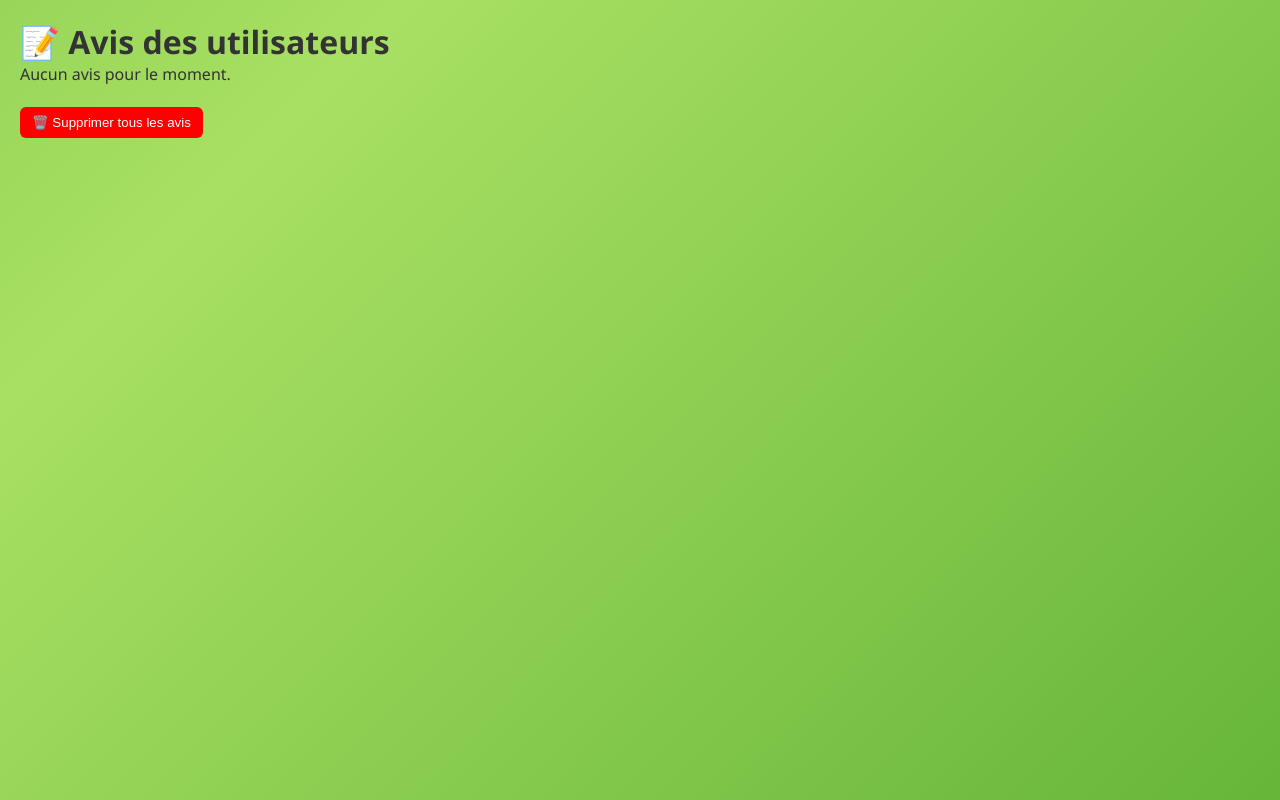
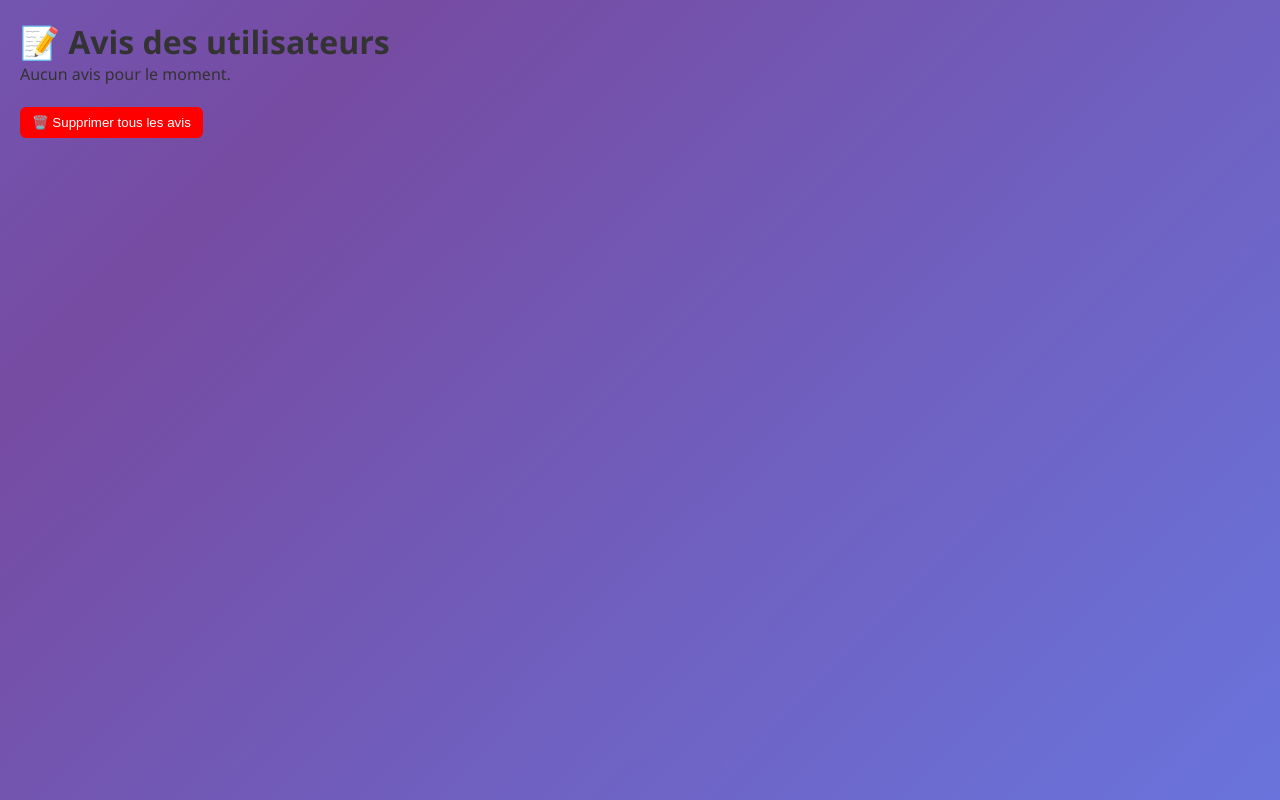
Before and after one commit to babadu17/-v-nement-du-jour, a Flask app: page /avis in a window 1280 px wide. Run offline with Flask 3, Linux system fonts and the light colour scheme; data that the repository does not hold is empty; some libraries are stand-ins or nearby versions.

Commit message:
Change background gradient colors in style.css

```diff
--- a/static/style.css
+++ b/static/style.css
@@ -370,7 +370,7 @@ input[type="submit"]:active {
 }
 
 body {
-    background: linear-gradient(135deg, #56ab2f 0%, #a8e063 50%, #56ab2f 100%);
+    background: linear-gradient(135deg, #667eea 0%, #764ba2 50%, #667eea 100%);
     background-size: 200% 200%;
     animation: gradient 15s ease infinite;
 }
```
